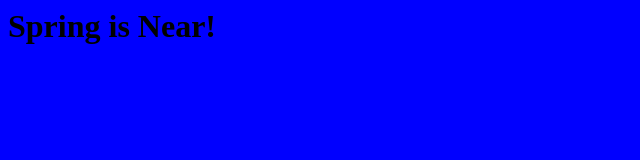
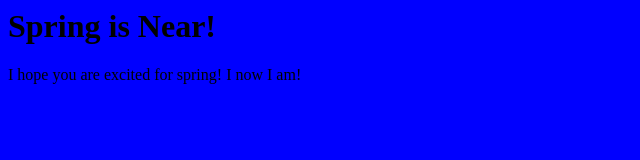
Before and after one commit to Chase-Box/Spring, a plain HTML site: page GitPractice/index.html in a window 1280 px wide. Shown: the whole page, without its empty margins (0-640 px from the left). Drawn offline with Linux system fonts and the light colour scheme.

Commit message:
Add files via upload

```diff
--- a/GitPractice/index.html
+++ b/GitPractice/index.html
@@ -3,4 +3,5 @@
 </head>
 <body>
     <h1>Spring is Near!</h1>
+    <p>I hope you are excited for spring! I now I am!</p>
 </body>
```
